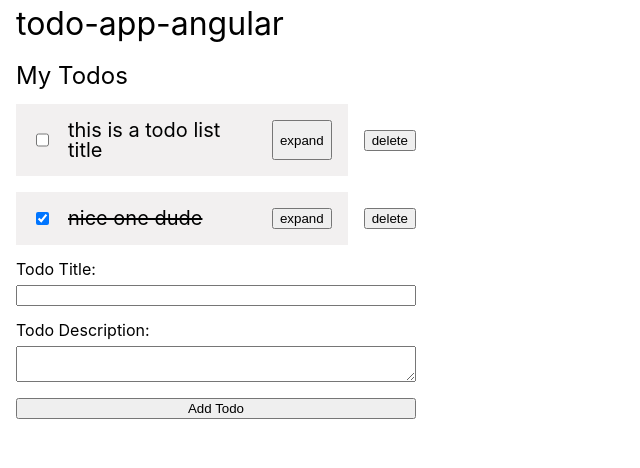
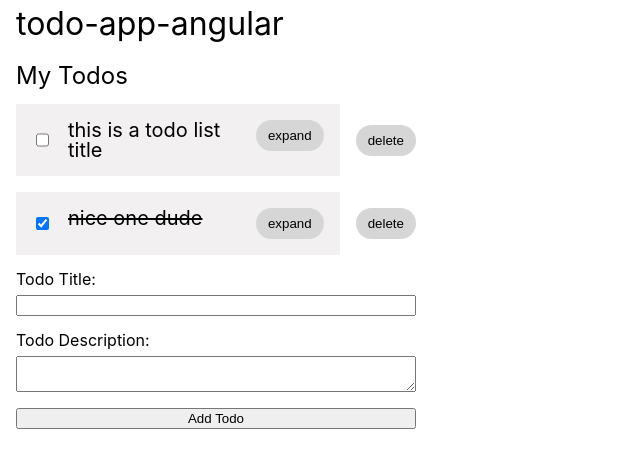
Before and after one commit to Etesam913/angular-todo-list-app, an Angular app: page / in a window 1280 px wide. Shown: the top 468 px of the page, without its empty margins (0-640 px from the left). Built offline with nearby package versions, Linux system fonts and the light colour scheme.

Commit message:
:sparkles: Added custom button component

```diff
--- /dev/null
+++ b/src/app/dog-generator/dog-generator.component.html
@@ -0,0 +1 @@
+<p>dog-generator works!</p>
--- /dev/null
+++ b/src/app/styled-button/styled-button.component.css
@@ -0,0 +1,10 @@
+button {
+    border: 0;
+    background-color: #d6d6d6;
+    padding: 0.5rem 0.75rem;
+    border-radius: 1000rem;
+}
+
+button:hover {
+    background-color: #bfbfbf;
+}
--- /dev/null
+++ b/src/app/styled-button/styled-button.component.html
@@ -0,0 +1,3 @@
+<button type="button">
+    <ng-content />
+</button>
--- a/src/app/todo-item/todo-item.component.html
+++ b/src/app/todo-item/todo-item.component.html
@@ -18,12 +18,15 @@
                 {{ todo.title }}
             </h3>
         }
-        <button class="expand-button" [routerLink]="['/todo', todo.id]">
+        <app-styled-button
+            class="expand-button"
+            [routerLink]="['/todo', todo.id]"
+        >
             expand
-        </button>
+        </app-styled-button>
     </div>
 
-    <button (click)="onDelete()" data-testid="delete-todo-button">
+    <app-styled-button (click)="onDelete()" data-testid="delete-todo-button">
         delete
-    </button>
+    </app-styled-button>
 </li>
```
Also changed, not shown: src/app/dog-generator/dog-generator.component.ts (added, +12 -0 lines), src/app/styled-button/styled-button.component.ts (added, +10 -0 lines), src/app/todo-item/todo-item.component.ts (+7 -1 lines), src/app/dog-generator/dog-generator.component.css (added), 2 other files (tests, documents, lock files or other folders).
